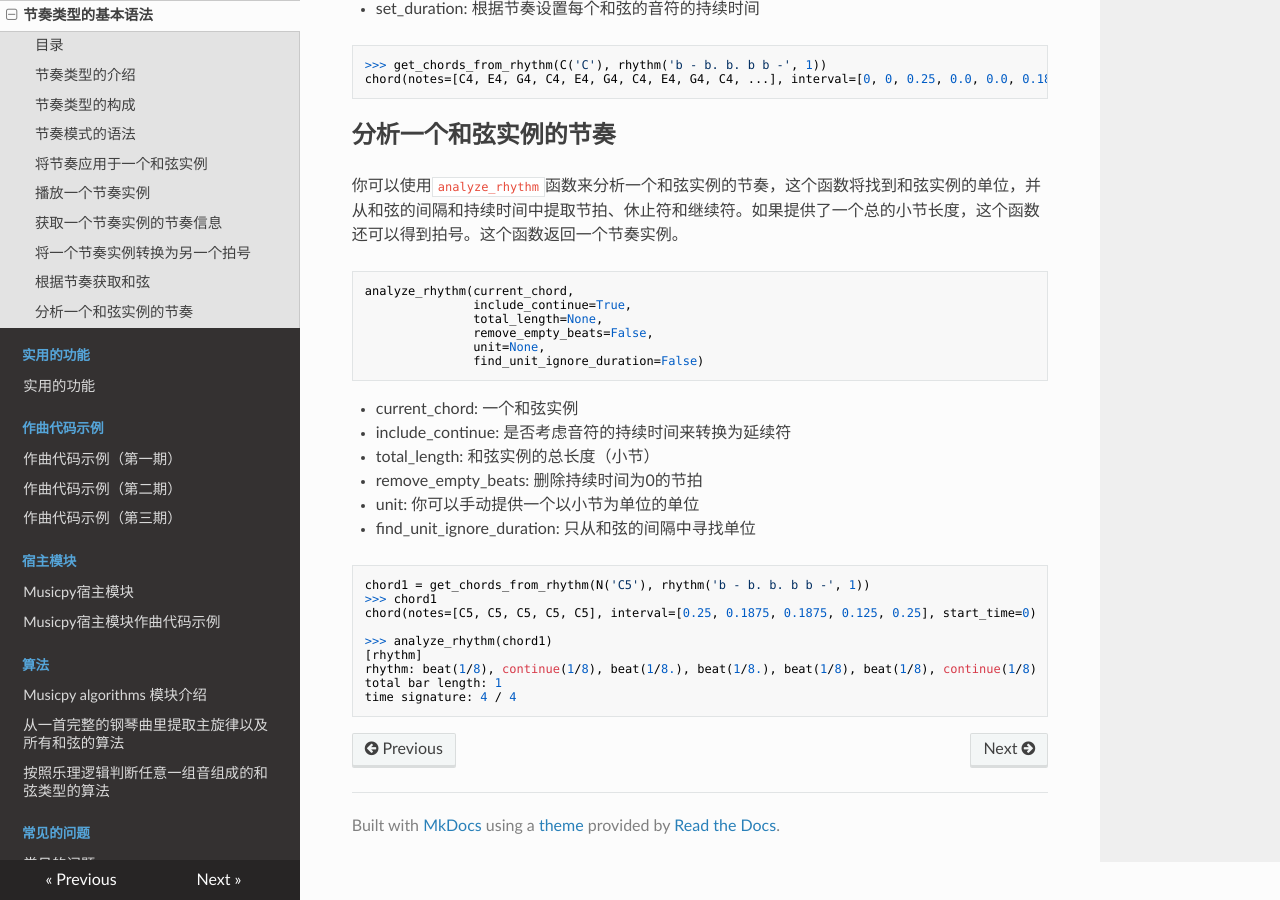
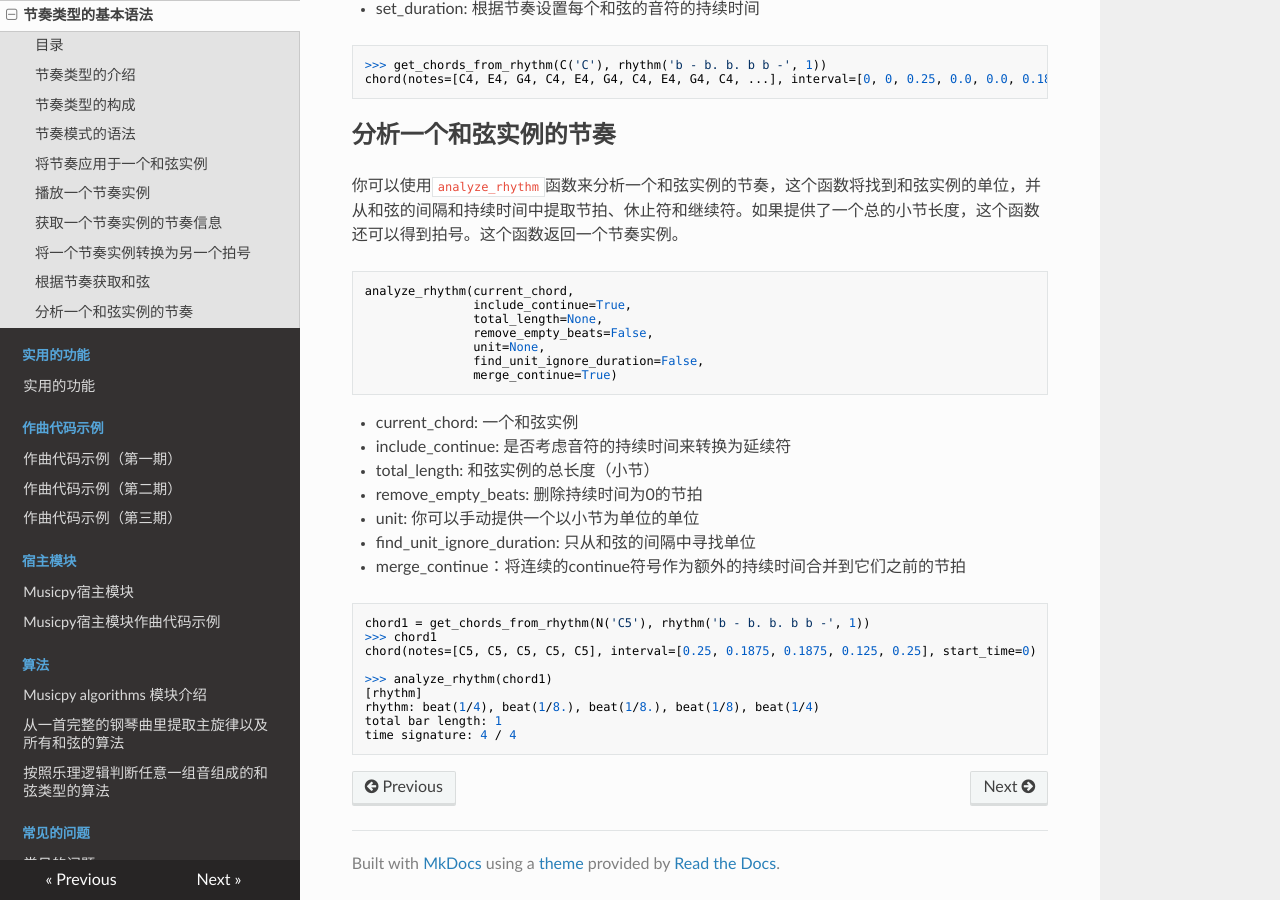
Before and after one commit to Rainbow-Dreamer/musicpy_docs_zh_CN, an MkDocs documentation site: the page built from docs/Basic syntax of rhythm type.md, in a window 1280 px wide and 900 px high, scrolled down 3951 px. Built offline with MkDocs 1.6.1, drawn with Linux system fonts in a browser that asks for light colours; nearby versions of some CDN libraries.

Commit message:
Update Basic syntax of rhythm type.md

````diff
--- a/docs/Basic syntax of rhythm type.md
+++ b/docs/Basic syntax of rhythm type.md
@@ -205,7 +205,8 @@ analyze_rhythm(current_chord,
                total_length=None,
                remove_empty_beats=False,
                unit=None,
-               find_unit_ignore_duration=False)
+               find_unit_ignore_duration=False,
+               merge_continue=True)
 ```
 
 * current_chord: 一个和弦实例
@@ -214,6 +215,7 @@ analyze_rhythm(current_chord,
 * remove_empty_beats: 删除持续时间为0的节拍
 * unit: 你可以手动提供一个以小节为单位的单位
 * find_unit_ignore_duration: 只从和弦的间隔中寻找单位
+* merge_continue：将连续的continue符号作为额外的持续时间合并到它们之前的节拍
 
 ```python
 chord1 = get_chords_from_rhythm(N('C5'), rhythm('b - b. b. b b -', 1))
@@ -222,7 +224,7 @@ chord(notes=[C5, C5, C5, C5, C5], interval=[0.25, 0.1875, 0.1875, 0.125, 0.25],
 
 >>> analyze_rhythm(chord1)
 [rhythm]
-rhythm: beat(1/8), continue(1/8), beat(1/8.), beat(1/8.), beat(1/8), beat(1/8), continue(1/8)
+rhythm: beat(1/4), beat(1/8.), beat(1/8.), beat(1/8), beat(1/4)
 total bar length: 1
 time signature: 4 / 4
 ```
````
